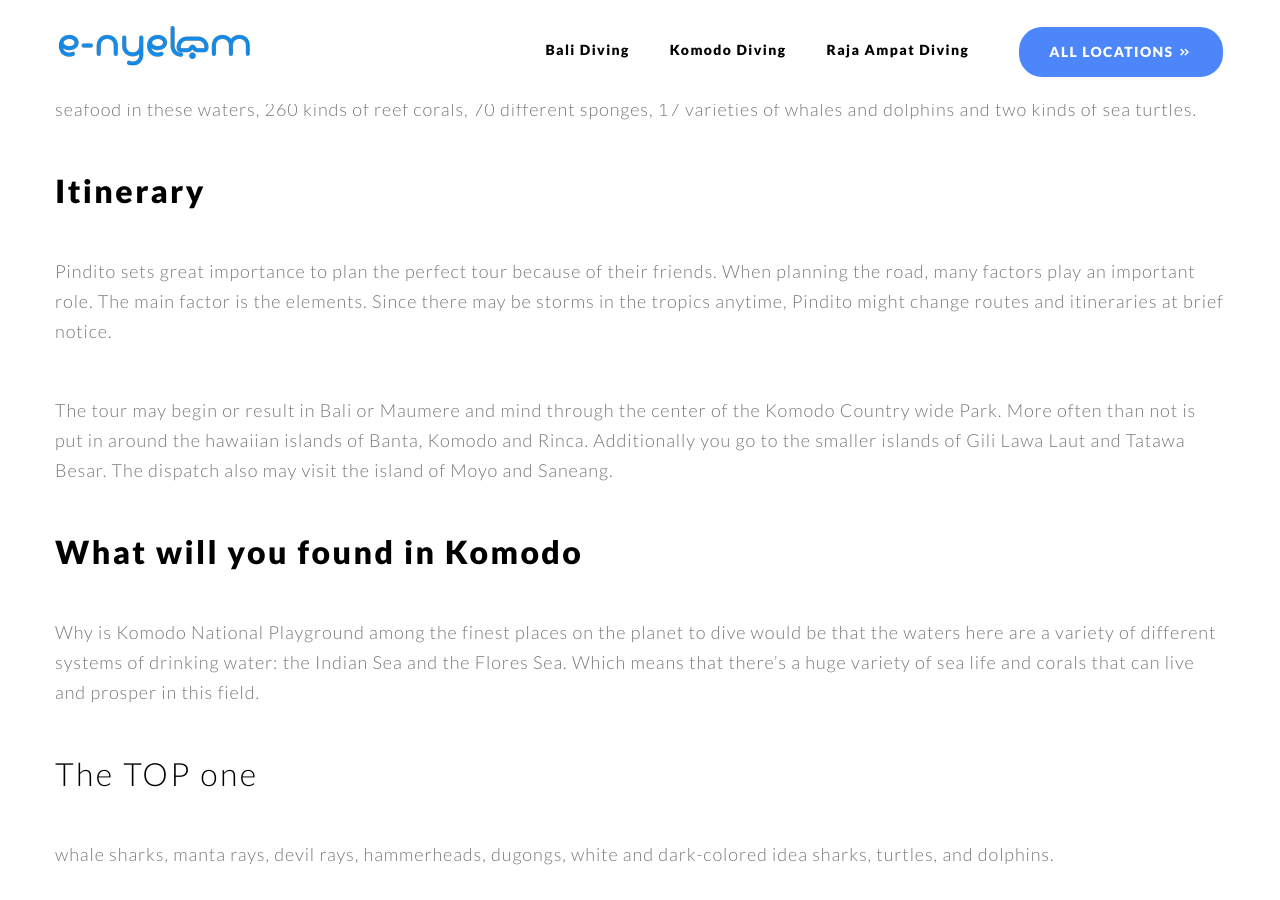
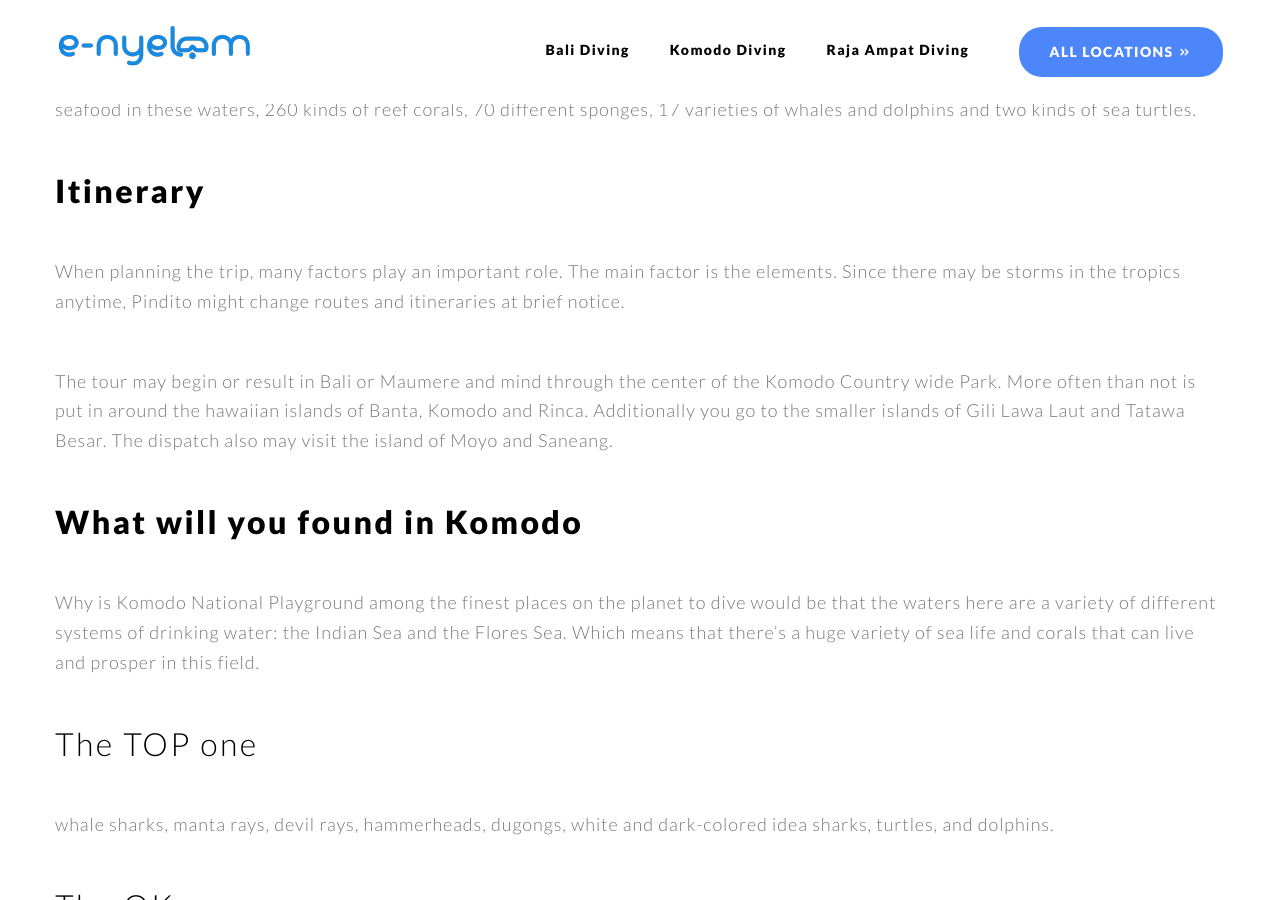
Before and after one commit to kemtol/nyelam, a Jekyll site: the page built from laman/spots/scuba-diving-in-komodo.md, in a window 1280 px wide and 900 px high, scrolled down 2952 px. Built offline with Jekyll 4.4.1, drawn with Linux system fonts in a browser that asks for light colours; some web fonts are replaced.

Commit message:
Update scuba-diving-in-komodo.md

```diff
--- a/laman/spots/scuba-diving-in-komodo.md
+++ b/laman/spots/scuba-diving-in-komodo.md
@@ -15,7 +15,7 @@ Since 1991 the Komodo Country wide Park is regarded as a World History Site by U
 The dive sites here offer an unbelievable variety of dives, making this sail so special. 1 day you might have a leisurely dive, marveling at the rarest animals in the macro range, and the very next day, drift with manta rays and large classes of fish. You'll find over 1,000 types of seafood in these waters, 260 kinds of reef corals, 70 different sponges, 17 varieties of whales and dolphins and two kinds of sea turtles.
 
 ## Itinerary
-Pindito sets great importance to plan the perfect tour because of their friends. When planning the road, many factors play an important role. The main factor is the elements. Since there may be storms in the tropics anytime, Pindito might change routes and itineraries at brief notice.
+When planning the trip, many factors play an important role. The main factor is the elements. Since there may be storms in the tropics anytime, Pindito might change routes and itineraries at brief notice.
 
 The tour may begin or result in Bali or Maumere and mind through the center of the Komodo Country wide Park. More often than not is put in around the hawaiian islands of Banta, Komodo and Rinca. Additionally you go to the smaller islands of Gili Lawa Laut and Tatawa Besar. The dispatch also may visit the island of Moyo and Saneang.
 
```
